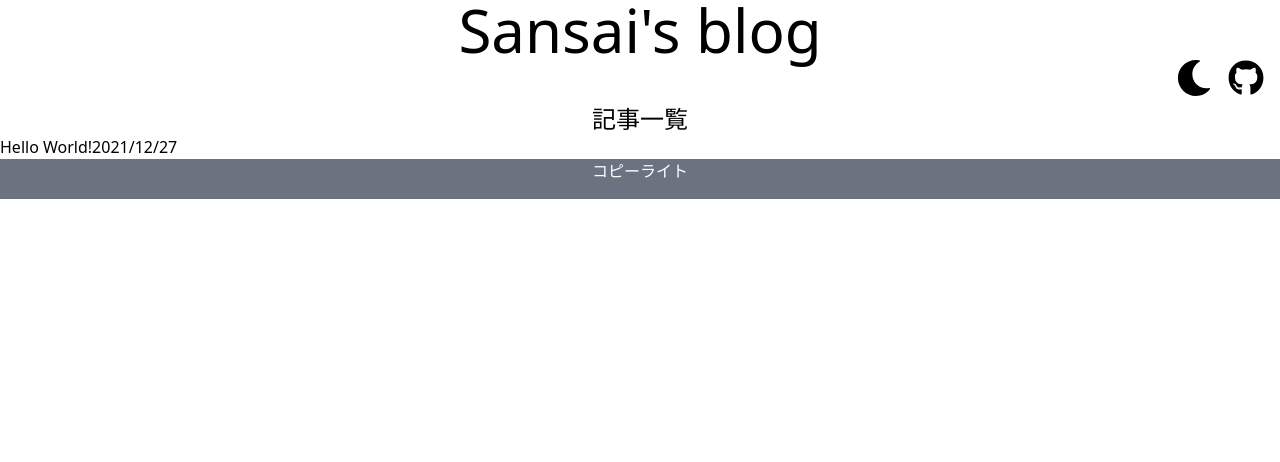
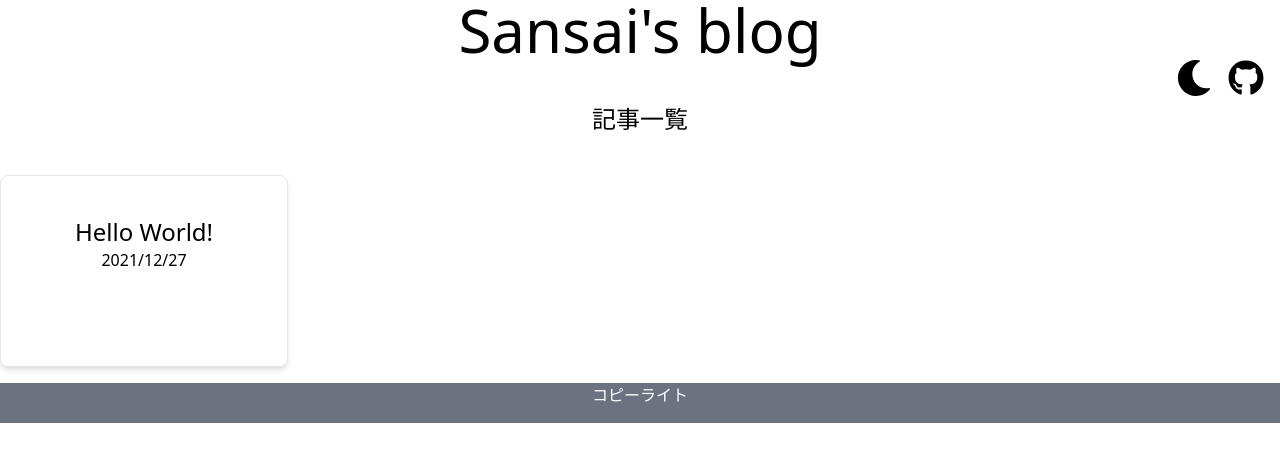
Before and after one commit to Sansai-snct/blog, a Next.js app: page / in a window 1280 px wide. Shown: the top 462 px of the page. Built offline with nearby package versions, Linux system fonts and the light colour scheme.

Commit message:
[update] 記事のカードを作成 #7

```diff
--- a/src/pages/index.tsx
+++ b/src/pages/index.tsx
@@ -16,15 +16,17 @@ const Home: NextPage<Props> = ({ allPosts }) => {
     <div>
       <Layout pageTitle='blog|TOP'>
         <div className='text-2xl text-center'>記事一覧</div>
-        <ul>
-          <li>
-            {allPosts.map((post) => (
-              <a href={post.slug} key={post.slug}>
-                {post.title}
-                {post.date}
-              </a>
-            ))}
-          </li>
+        <ul className='flex flex-wrap  w-full lg:w-3/12  md:mr-4 mb-4 mt-10'>
+          {allPosts.map((post) => (
+            <a href={post.slug} key={post.slug}>
+              <li className='relactive h-48 w-72 bg-white rounded-lg border border-gray-200 shadow-md'>
+                <ul className='text-center mt-10'>
+                  <li className='text-2xl'>{post.title} </li>
+                  <li>{post.date}</li>
+                </ul>
+              </li>
+            </a>
+          ))}
         </ul>
       </Layout>
     </div>
```
